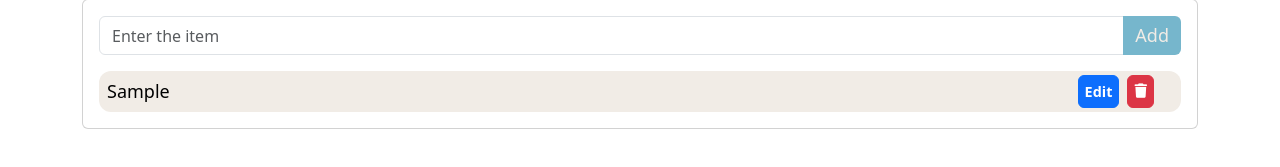
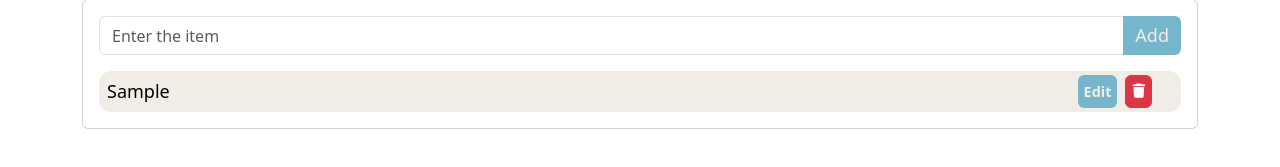
Before and after one commit to MoizShah-227/Todo-App-bootstrap, a plain HTML site: page index.html in a window 1280 px wide. Both pictures are taken after typing "Sample" into the empty fields and a click on the button "Add". Shown: the part 71-238 px from the top of the page. Drawn offline with nearby package versions, Linux system fonts and the light colour scheme.

Commit message:
Update style.css

```diff
--- a/style.css
+++ b/style.css
@@ -69,7 +69,11 @@
 .item .content .text:hover {
     cursor:context-menu;
 }
-
+.edit{
+    background-color: #76b6cc;
+    border: transparent;
+    color: #F1ECE6;
+}
 .item .actions {
 	display: flex;
 }
```
